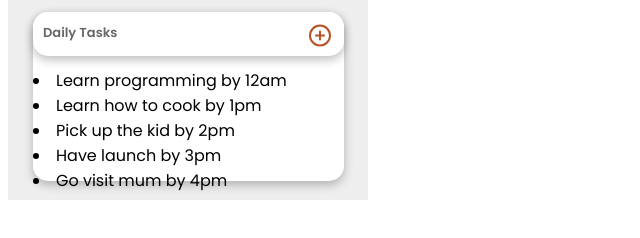
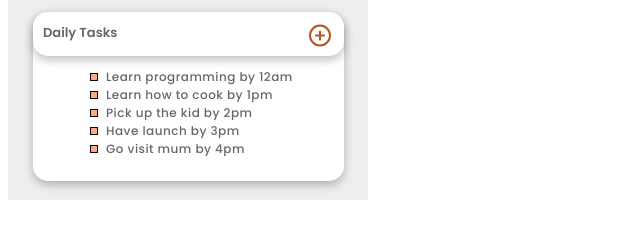
Before and after one commit to Ibrohim-dev-vue/Todo-List-Mobile-App-Design, a plain HTML site: page dashboard/index.html in a window 1280 px wide. Shown: the part 448-686 px from the top of the page, without its empty margins (0-640 px from the left). Drawn offline with Linux system fonts and the light colour scheme.

Commit message:
Ibrohmi_98

```diff
--- a/dashboard/index.html
+++ b/dashboard/index.html
@@ -29,11 +29,13 @@
                     <img src="plus-circle.svg" alt="plus-circle.svg">
                 </div>
                 <div class="wrapper__daily__list">
-                    <li>Learn programming by 12am</li>
-                    <li>Learn how to cook by 1pm</li>
-                    <li>Pick up the kid by 2pm</li>
-                    <li>Have launch by 3pm</li>
-                    <li>Go visit mum by 4pm</li>
+                    <ul>
+                        <li>Learn programming by 12am</li>
+                        <li>Learn how to cook by 1pm</li>
+                        <li>Pick up the kid by 2pm</li>
+                        <li>Have launch by 3pm</li>
+                        <li>Go visit mum by 4pm</li>
+                    </ul>
                 </div>
             </div>
         </div>
--- a/dashboard/style.css
+++ b/dashboard/style.css
@@ -93,9 +93,26 @@
     margin-right: 12px;
     margin-bottom: 8px;
 }
-.wrapper__daily__list {
-
+.wrapper__daily__list ul {
+    list-style: none;
+    margin-left: 17px;
+    font-style: normal;
+    font-weight: 500;
+    font-size: 12px;
+    line-height: 18px;
+    letter-spacing: 0.04em;
+    color: rgba(0, 0, 0, 0.6);
 }
+.wrapper__daily__list ul li::before {
+    content: "";
+    background: #FAA885;
+    width: 8px;
+    height: 8px;
+    display: inline-block;
+    margin-right: 8px;
+    border: 1px solid #000000;
+    box-sizing: border-box;
+  }
 /*
 
 */
```
